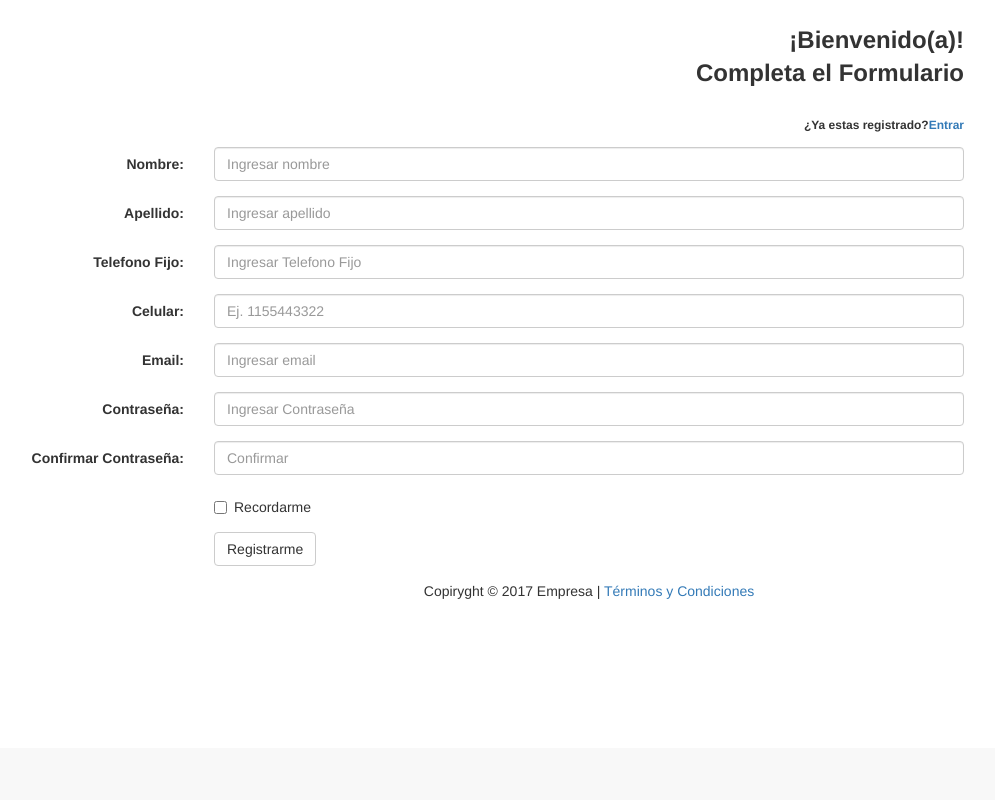
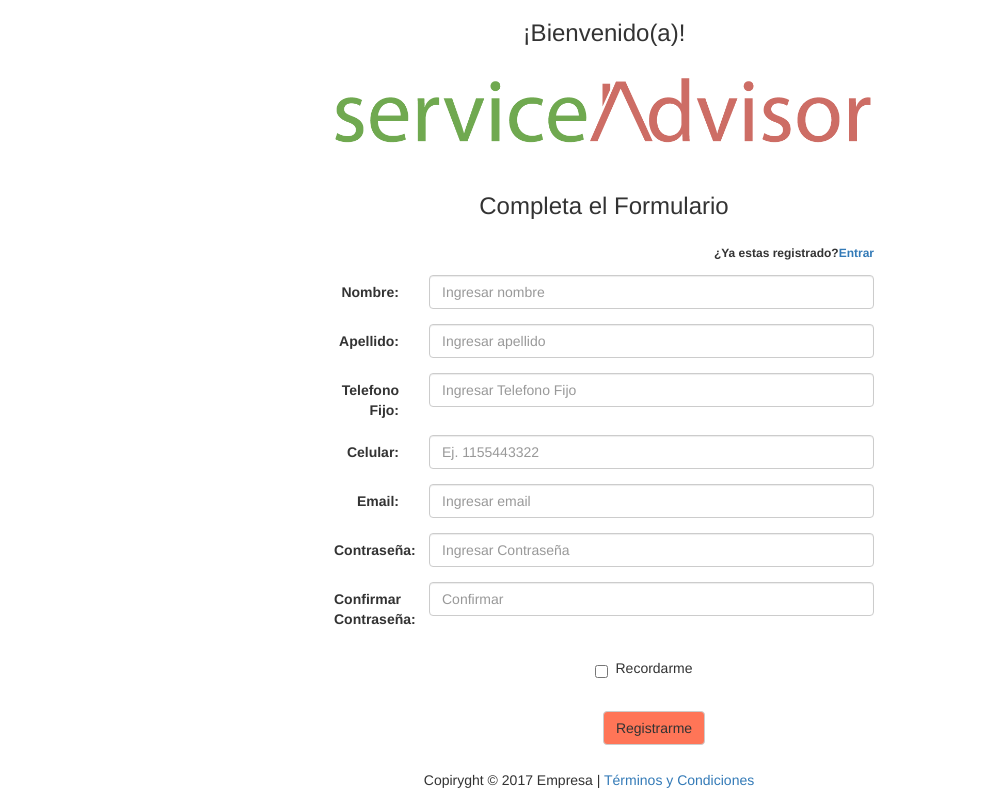
Before and after one commit to peperete/proyectodh, a PHP site: page /registro.php in a window 1280 px wide. Shown: the part 52-852 px from the top of the page, without its empty margins (51-1046 px from the left). Before the commit the page ends 651 px from the top, so only its background shows below. Run offline with PHP 8.4, Linux system fonts and the light colour scheme.

Commit message:
Actualizacion de formato

```diff
--- a/ingresar.php
+++ b/ingresar.php
@@ -4,9 +4,12 @@
   <body>
     <div class="container">
 
+      </div>
     <form class="form-horizontal">
       <div class="form-group">
         <h3><label class="control-label col-sm-10"for="bienvenida">¡Bienvenido(a)!</label></h3>
+        <h1><label class="control-label col-sm-10"for="bienvenida">ServiceAdvisor</label></h1>
+
         <h3><label class="control-label col-sm-10"for="bienvenida">Ingresa</label></h3>
       </div>
 
--- a/registro.php
+++ b/registro.php
@@ -3,73 +3,107 @@
 ?>
   <body>
     <div class="container">
+      <div class="container">
+        <div class="col-sm-3">
+
+        </div>
+        <div class="col-sm-6">
 
           <form class="form-horizontal">
+            <div class="row">
+              <div class="col-sm-12">
+                <h3 style="text-align:center">¡Bienvenido(a)!</h3>
+              </div>
+            </div>
+            <div class="row">
+              <div class="col-sm-12">
+                <h6 style="color: #FF7557; text-align:center"><img src="images/logoadvisor02.png" class="img-responsive"  alt="logotipo" ></h6>
+              </div>
+            </div>
+
+            <div class="row">
+              <div class="col-sm-12">
+                <h3 style="text-align:center">Completa el Formulario</h3>
+              </div>
+
+
+            </div>
+
+            <!--<div class="form-group">
+            <h3 style="text-align:center"><label class="control-label col-sm-10 col-lg-8" for="bienvenida">¡Bienvenido(a)!</label></h3>
+            <h1 style="color: #FF7557"><label class="control-label col-sm-10 col-lg-10"for="bienvenida">ServiceAdvisor</label></h1>
+            <h3><label class="control-label col-sm-10 col-lg-10"for="bienvenida">Completa el Formulario</label></h3>
+          </div> -->
           <div class="form-group">
-        <h3><label class="control-label col-sm-10"for="bienvenida">¡Bienvenido(a)!</label></h3>
-        <h3><label class="control-label col-sm-10"for="bienvenida">Completa el Formulario</label></h3>
-      </div>
-      <div class="form-group">
-        <h6><label class="control-label col-sm-10"for="bienvenida">¿Ya estas registrado?<a href="ingresar.php" target="_self">Entrar</a></label></h6>
+            <h6><label class="control-label col-sm-12"for="bienvenida">¿Ya estas registrado?<a href="ingresar.php" target="_self">Entrar</a></label></h6>
           </div>
 
           <div class="form-group">
             <label class="control-label col-sm-2" for="nombre">Nombre:</label>
-        <div class="col-sm-8">
+            <div class="col-sm-10">
               <input type="text" class="form-control" id="nombre" placeholder="Ingresar nombre">
             </div>
           </div>
           <div class="form-group">
             <label class="control-label col-sm-2" for="apellido">Apellido:</label>
-          <div class="col-sm-8">
+            <div class="col-sm-10">
               <input type="text" class="form-control" id="apellido" placeholder="Ingresar apellido">
             </div>
           </div>
           <div class="form-group">
             <label class="control-label col-sm-2" for="telfijo">Telefono Fijo:</label>
-            <div class="col-sm-8">
+            <div class="col-sm-10">
               <input type="integer" class="form-control" id="telfijo" placeholder="Ingresar Telefono Fijo">
             </div>
           </div>
           <div class="form-group">
             <label class="control-label col-sm-2" for="celular">Celular:</label>
-              <div class="col-sm-8">
+            <div class="col-sm-10">
               <input type="integer" class="form-control" id="celular" placeholder="Ej. 1155443322">
             </div>
           </div>
 
           <div class="form-group">
             <label class="control-label col-sm-2" for="email">Email:</label>
-            <div class="col-sm-8">
+            <div class="col-sm-10">
               <input type="email" class="form-control" id="email" placeholder="Ingresar email">
             </div>
           </div>
           <div class="form-group">
             <label class="control-label col-sm-2" for="pwd">Contraseña:</label>
-            <div class="col-sm-8">
+            <div class="col-sm-10">
               <input type="password" class="form-control" id="pwd" placeholder="Ingresar Contraseña">
             </div>
           </div>
           <div class="form-group">
             <label class="control-label col-sm-2" for="pwd">Confirmar Contraseña:</label>
-            <div class="col-sm-8">
+            <div class="col-sm-10">
               <input type="password" class="form-control" id="pwd" placeholder="Confirmar">
             </div>
           </div>
 
           <div class="form-group">
+            <div class="row">
               <div class="col-sm-offset-2 col-sm-10">
                 <div class="checkbox">
-                <label><input type="checkbox"> Recordarme</label>
+                  <h5 style="text-align:center"><input type="checkbox"> Recordarme</h5>
+                </div>
               </div>
             </div>
           </div>
           <div class="form-group">
+            <div class="row">
               <div class="col-sm-offset-2 col-sm-10">
-              <button type="submit" class="btn btn-default">Registrarme</button>
+                <h5 style="text-align:center"><button type="submit" class="btn btn-default" style="background-color:#FF7557">Registrarme</button></h5>
+              </div>
             </div>
           </div>
         </form>
       </div>
+      <div class="col-sm-3">
+
+      </div>
+    </div>
+  </div>
 </body>
 <?php include ("footer.php"); ?>
```
Lines whose indentation alone changed are shown as unchanged.
